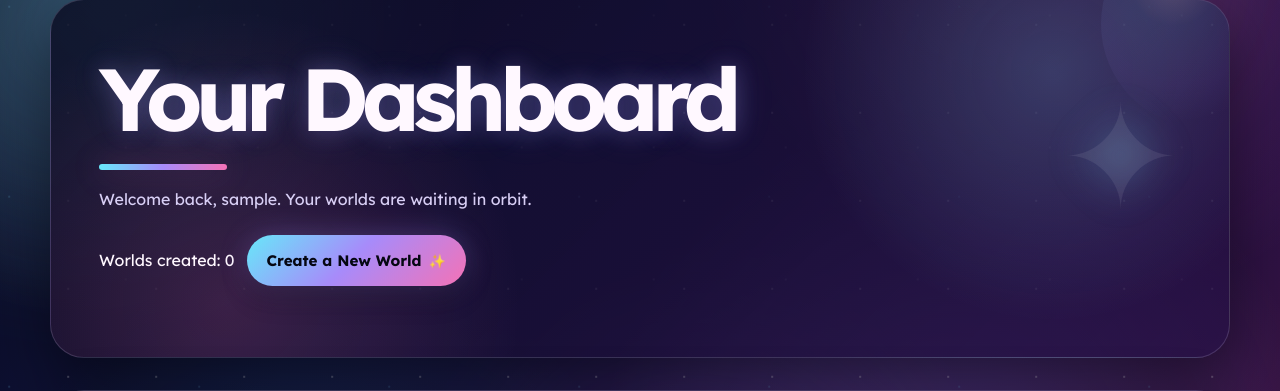
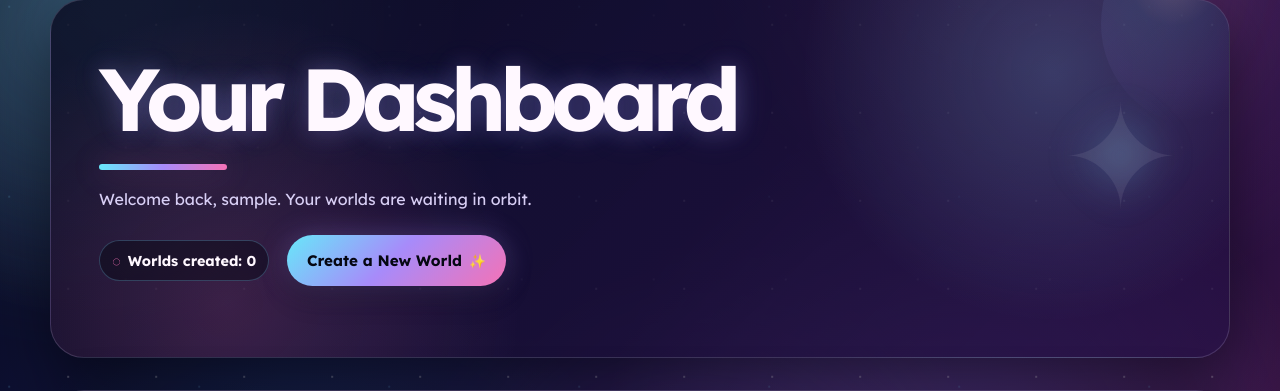
Before and after one commit to CtrlAltKismet/lorekeeper, a Django app: page /dashboard/ in a window 1280 px wide. Shown: the part 127-518 px from the top of the page. Run offline with Django 5.2, Linux system fonts and the light colour scheme; the visitor is signed in with stand-in values (Sample User, id 1); data that the repository does not hold is empty.

Commit message:
Styled dashboard counters

```diff
--- a/worlds/static/worlds/css/style.css
+++ b/worlds/static/worlds/css/style.css
@@ -918,3 +918,29 @@ p > a:hover {
 }
 
 /* Dashboard Counters */
+
+.counter,
+.stat,
+.world-count {
+    display: inline-flex;
+    align-items: center;
+    gap: 0.45rem;
+    margin: 0.25rem 0.35rem 0.25rem 0;
+    padding: 0.45rem 0.75rem;
+    border-radius: 999px;
+    color: var(--text-main);
+    background: rgba(5, 7, 18, 0.45);
+    border: 1px solid rgba(125, 211, 252, 0.25);
+    font-size: 0.9rem;
+    font-weight: 700;
+}
+
+
+.counter::before,
+.stat::before,
+.world-count::before {
+    content: "◌";
+    color: var(--pink);
+}
+
+/* Forms */
```
